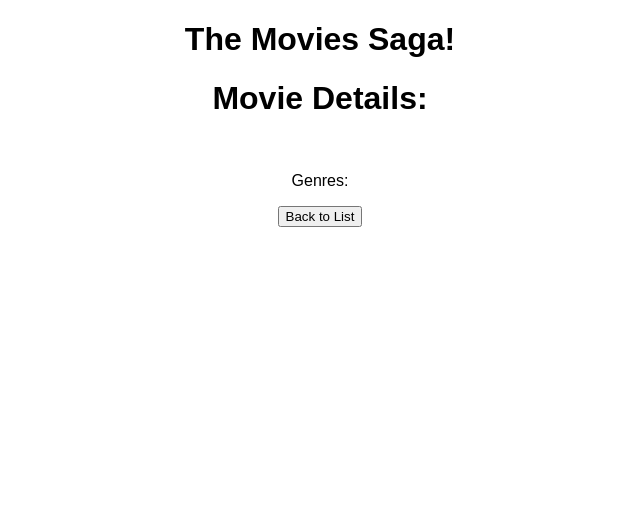
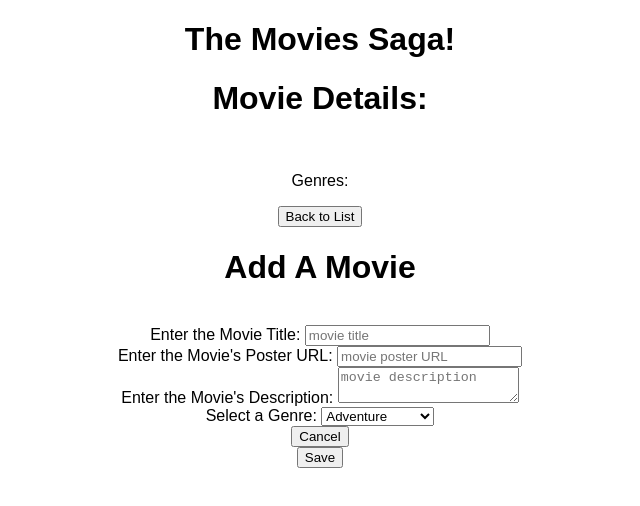
Before and after one commit to MiriamMcNamara/weekend-movie-sagas, a React (Create React App) app: page /#/details in a window 1280 px wide. Shown: the top 506 px of the page, without its empty margins (320-960 px from the left). Built offline with nearby package versions, Linux system fonts and the light colour scheme.

Commit message:
addMovie working

```diff
--- /dev/null
+++ b/src/components/AddMovie/AddMovie.jsx
@@ -0,0 +1,88 @@
+import { useState } from "react";
+import { Link } from 'react-router-dom';
+import { useDispatch, useSelector } from 'react-redux';
+
+function AddMovie( props ){
+
+    const dispatch = useDispatch();
+    // const[ name, setName ]=useState( null );
+    const[ addMovie, setAddMovie ]=useState( {
+        title: '',
+        poster: '',
+        description: '',
+        genre_id: 0
+    } );
+
+    const postMovie = ()=>{
+        console.log( 'in postMovie' );
+        dispatch({
+            type: 'POST_MOVIE',
+            payload: addMovie
+        });
+    }
+
+    const handleTitle = (event )=>{ //input capture
+        console.log( 'in handleTitle:', event.target.value);
+        setAddMovie( {...addMovie, title: event.target.value} );
+    }
+    const handlePoster = (event )=>{ //input capture
+        console.log( 'in handlePoster:', event.target.value);
+        setAddMovie( {...addMovie, poster: event.target.value} );
+    }
+
+    const handleDescription = (event )=>{ //input capture
+        console.log( 'in handleDescription:', event.target.value);
+        setAddMovie( {...addMovie, description: event.target.value} );
+    }
+
+    const handleGenre = (event )=>{ //input capture
+        console.log( 'in handleGenre:', event.target.value);
+        setAddMovie( {...addMovie, genre_id: Number(event.target.value)} );
+    }
+
+    return(
+        <div>
+            <h1>Add A Movie</h1>
+            <br />
+            <label for="title">Enter the Movie Title: </label>
+            <input type='text' placeholder='movie title' onChange={(event ) =>handleTitle ( event )}></input>
+            <br />
+            <label for="poster">Enter the Movie's Poster URL: </label>
+            <input type='text' placeholder='movie poster URL' onChange={(event ) =>handlePoster ( event )}/>
+            <br />
+            <label for="description">Enter the Movie's Description: </label>
+            <textarea type='text' placeholder='movie description' onChange={(event ) =>handleDescription ( event )} />
+            <br />
+            <label for="genre">Select a Genre: </label>
+            <select name="genre" id="genre" onChange={(event ) =>handleGenre ( event )}>
+                <option value="1">Adventure</option>
+                <option value="2">Animated</option>
+                <option value="3">Biographical</option>
+                <option value="4">Comedy</option>
+                <option value="5">Disaster</option>
+                <option value="6">Drama</option>
+                <option value="7">Epic</option>
+                <option value="8">Fantasy</option>
+                <option value="9">Musical</option>
+                <option value="10">Romantic</option>
+                <option value="11">Science Fiction</option>
+                <option value="12">Space Opera</option>
+                <option value="13">Superhero</option>
+            </select>
+            <br />
+            <button>Cancel</button>
+            <br />
+            <button onClick={postMovie}>Save</button>
+{/* - a textarea (for the movie description)
+- a dropdown (for the genres)
+
+The Add Movie page should have the buttons:
+
+- `Cancel` button, which should bring the user to the Home/List Page
+- `Save` button, which should save these inputs in the database and
+bring the user to the Home/List Page (which now has the new movie) */}
+        </div>
+    )
+}
+
+export default AddMovie;
--- a/src/components/App/App.js
+++ b/src/components/App/App.js
@@ -2,17 +2,16 @@ import {HashRouter as Router, Route, Routes, BrowserRouter} from 'react-router-d
 import './App.css';
 import MovieList from '../MovieList/MovieList'
 import MovieDetails from '../MovieDetails/MovieDetails';
+import AddMovie from '../AddMovie/AddMovie';
 function App() {
   return (
     <div className="App">
       <h1>The Movies Saga!</h1>
       <Router>
-
           <Route path="/" exact><MovieList /></Route>
           <Route path='/details' exact><MovieDetails/></Route>
-          {/* <Route path='/addmovie' element={<AddMovie />}></Route> */}
       </Router>
-
+     <AddMovie />
     </div>
   );
 }
--- a/src/components/MovieItem/MovieItem.jsx
+++ b/src/components/MovieItem/MovieItem.jsx
@@ -28,7 +28,7 @@ function MovieItem( props ){
 
     return(
         <div>
-            <h1>MovieItem</h1>
+
                 <div key={props.movie.id} >
                     <h3>{props.movie.title}</h3>
                     <img src={props.movie.poster} alt={props.movie.title} onClick={goToDetails} />
--- a/src/components/MovieList/MovieList.jsx
+++ b/src/components/MovieList/MovieList.jsx
@@ -19,7 +19,7 @@ function MovieList() {
 
     return (
         <main>
-            <h1>MovieList</h1>
+            <h1>Movie List</h1>
             <section className="movies">
             {movies.map( movie=>( <MovieItem movie={movie}  />))}
             </section>
--- a/src/index.js
+++ b/src/index.js
@@ -15,6 +15,19 @@ import axios from 'axios';
 function* rootSaga() {
     yield takeEvery('FETCH_MOVIES', fetchAllMovies);
     yield takeEvery('FETCH_GENRES', fetchThisMovieGenres)
+    yield takeEvery('POST_MOVIE', postMovie);
+}
+
+function* postMovie( action ) {
+    console.log( '--------> in postMovie', action.payload );
+    try {
+        const response = yield axios.post('/api/movie', action.payload);
+        console.log( 'adding movie: ', response.data );
+        yield put( { type: 'FETCH_MOVIES', payload: response.data } );
+    } catch( err ){
+        alert( 'no' );
+        console.log( err );
+      }
 }
 
 function* fetchThisMovieGenres( action ) {
```
Also changed, not shown: 1 other file (tests, documents, lock files or other folders).
